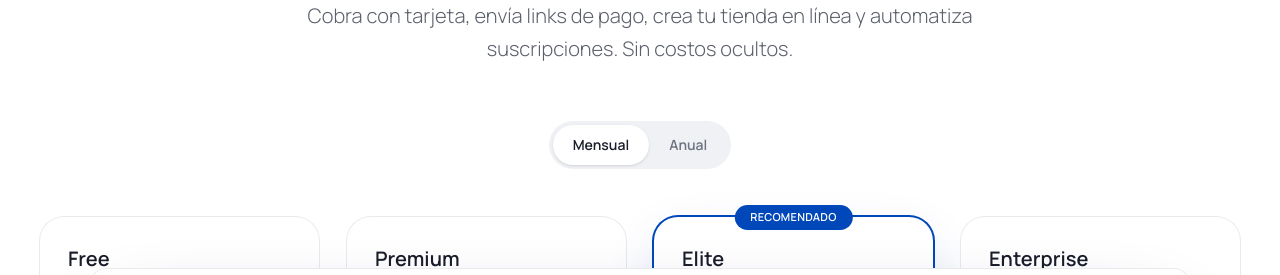
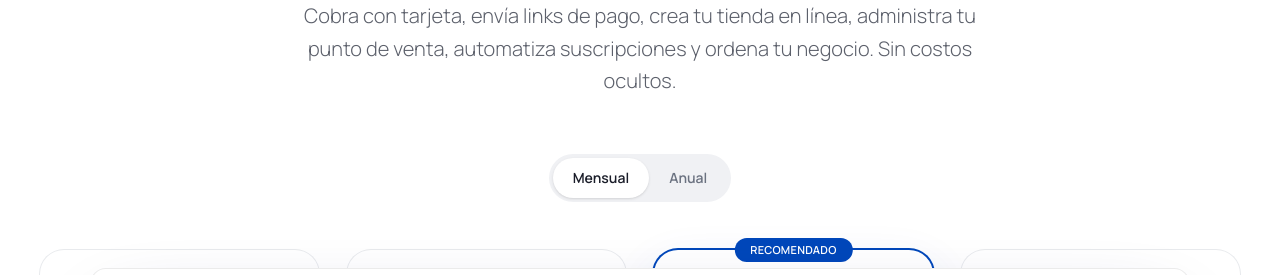
Before and after one commit to qpaypro-web/qpayproweb, an Astro site: page /gt/precios in a window 1280 px wide. Shown: the part 306-581 px from the top of the page. Built offline with nearby package versions, Linux system fonts and the light colour scheme; Astro itself is replaced by a stand-in of ours.

Commit message:
Nombrar el punto de venta en el subtítulo de precios
El subtítulo enumeraba cobro con tarjeta, links, tienda en línea y
suscripciones, pero se saltaba el punto de venta, que es un producto propio con
su página y su lugar en la tabla comparativa. Ahora aparece, junto con "ordena
tu negocio", que cubre inventario y reportes.

Renderizado revisado: 3 líneas en escritorio y 5 en móvil, sin desbordes.

Co-Authored-By: Claude Opus 5 (1M context) <noreply@anthropic.com>
Claude-Session: https://claude.ai/code/session_014Z6Hj3C3eZEAx7bR9DQreG

```diff
--- a/src/pages/[country]/precios.astro
+++ b/src/pages/[country]/precios.astro
@@ -48,7 +48,7 @@ function CellIcon(v: string) {
         <p class="text-[#5c606b] text-xs font-semibold uppercase tracking-[0.24em]" style="font-family: var(--font-brand);">Planes y precios</p>
       </div>
       <h1 class="text-[#1a1d29] text-5xl md:text-6xl lg:text-[4.5rem] font-bold tracking-[-0.03em] leading-[1.03] mb-7">Elige cómo quieres crecer.</h1>
-      <p class="text-[#5c606b] text-lg lg:text-xl leading-relaxed max-w-2xl mx-auto font-light">Cobra con tarjeta, envía links de pago, crea tu tienda en línea y automatiza suscripciones. Sin costos ocultos.</p>
+      <p class="text-[#5c606b] text-lg lg:text-xl leading-relaxed max-w-2xl mx-auto font-light">Cobra con tarjeta, envía links de pago, crea tu tienda en línea, administra tu punto de venta, automatiza suscripciones y ordena tu negocio. Sin costos ocultos.</p>
     </div>
   </section>
 
```
